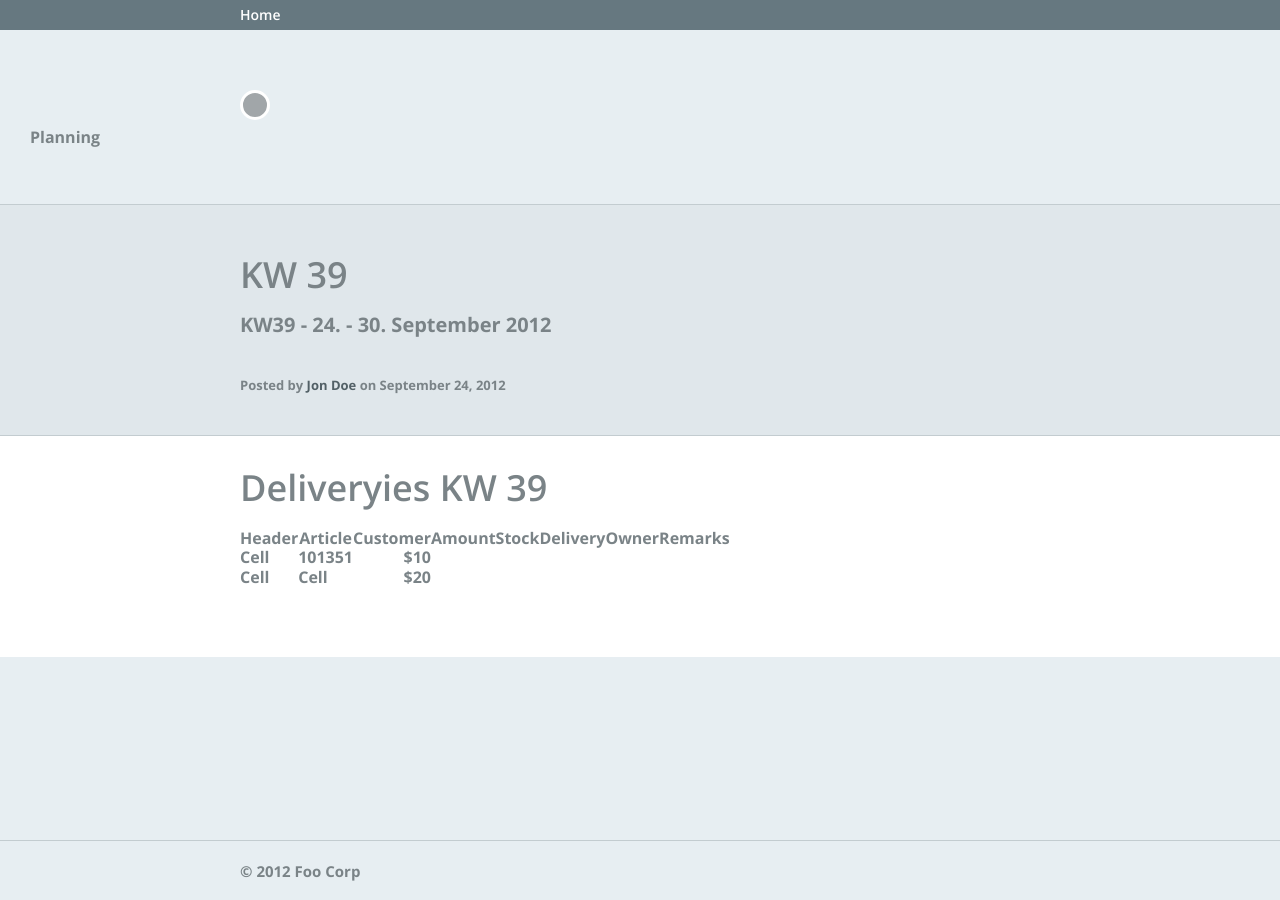
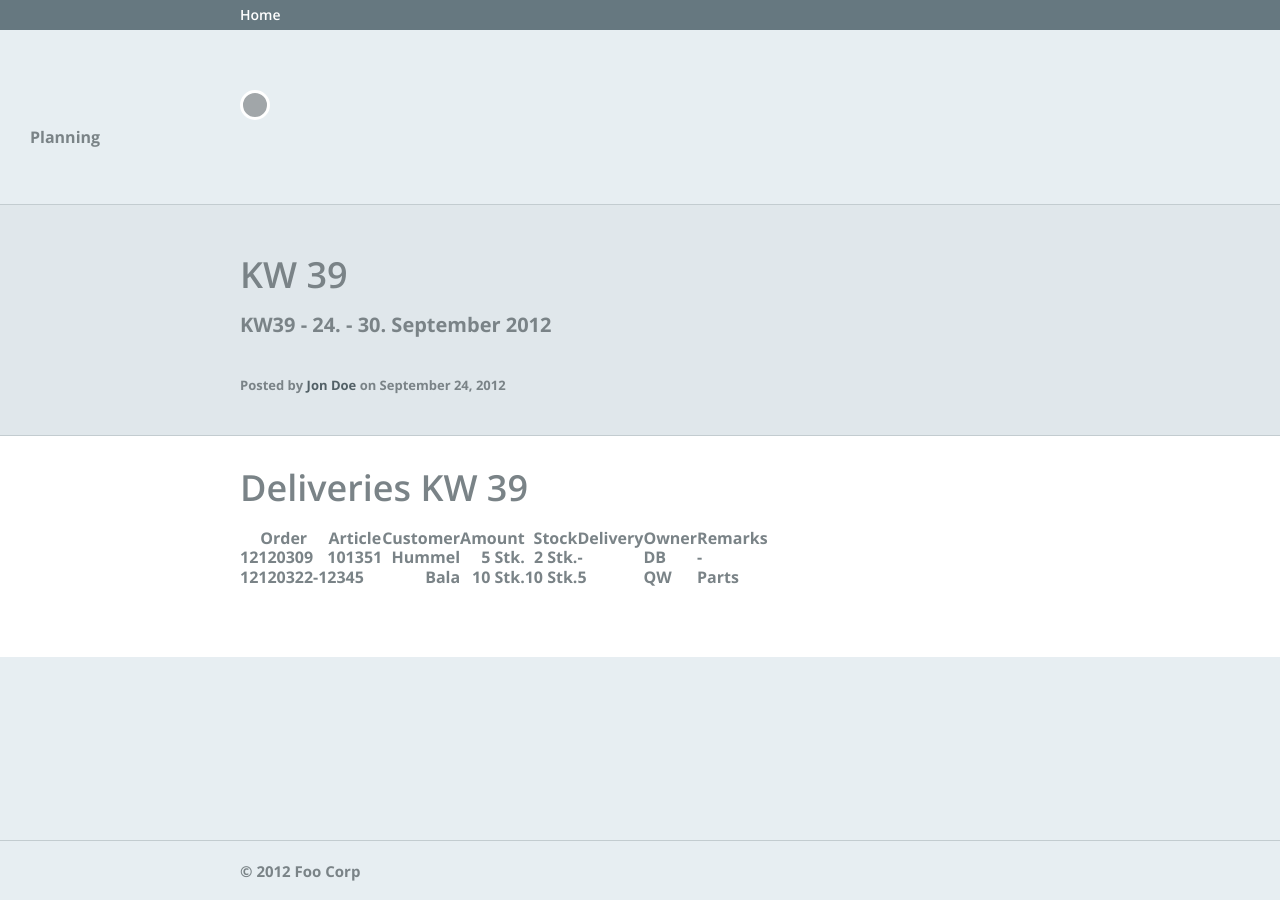
Before and after one commit to 4711/4711.github.com, a Jekyll site: the page built from index.html, in a window 1280 px wide. Built offline with Jekyll 4.4.1, drawn with Linux system fonts in a browser that asks for light colours.

Commit message:
Updated _posts/weeks/2012-09-24-kw39.md

```diff
--- a/_posts/weeks/2012-09-24-kw39.md
+++ b/_posts/weeks/2012-09-24-kw39.md
@@ -9,9 +9,9 @@ categories:
 published: true
 ---
 
-# Deliveryies KW 39
+# Deliveries KW 39
 
-| Header | Article | Customer | Amount | Stock | Delivery | Owner | Remarks |
-| ------ | ------ | -----: |
-|  Cell  | 101351 |   $10  |
-|  Cell  |  Cell  |   $20  |
+| Order      | Article | Customer | Amount   | Stock   | Delivery | Owner | Remarks |
+| ---------- | ------- | -------: | -------: | ------: | -------- | ----- | ------- |
+| 12120309   | 101351  | Hummel   | 5 Stk.   | 2 Stk.  | -        | DB    | -       |
+| 12120322-1 | 2345    | Bala     | 10 Stk.  | 10 Stk. | 5        | QW    | Parts   |
```
